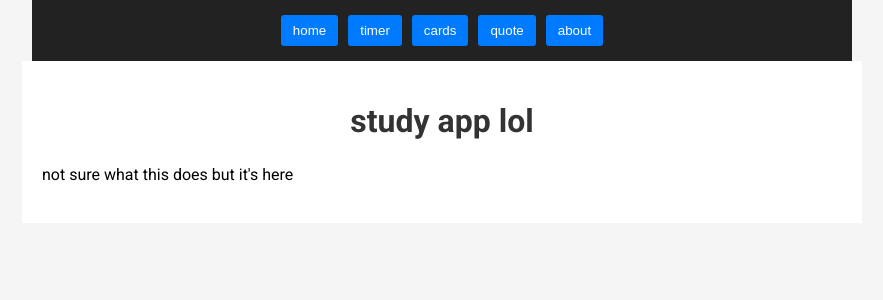
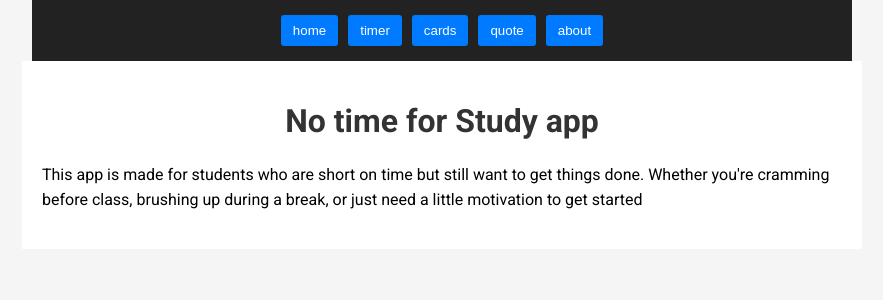
Before and after one commit to Varahran/uniii, a React (Create React App) app in the folder last-minute-study-app/: page / in a window 1280 px wide. Shown: the top 300 px of the page, without its empty margins (198-1081 px from the left). Built offline with nearby package versions, Linux system fonts and the light colour scheme.

Commit message:
Update App.js

```diff
--- a/last-minute-study-app/src/App.js
+++ b/last-minute-study-app/src/App.js
@@ -20,7 +20,7 @@ function App() {
   ];
 
   const runTimer = () => {
-    let t = 5;
+    let t = 100;
     setCount(t);
     let i = setInterval(() => {
       t -= 1;
@@ -42,14 +42,15 @@ function App() {
       <div style={{ padding: '20px', margin: "0 auto", maxWidth: "800px", background: '#fff' }}>
         {page == 'home' && (
           <>
-            <h1>study app lol</h1>
-            <p>not sure what this does but it's here</p>
+            <h1>No time for Study app</h1>
+            <p>This app is made for students who are short on time but still want to get things done.
+               Whether you're cramming before class, brushing up during a break, or just need a little motivation to get started</p>
           </>
         )}
 
         {page == 'timer' && (
           <>
-            <h2>5 sec timer</h2>
+            <h2>100 sec timer </h2>
             <button onClick={runTimer}>go</button>
             <p>{count > 0 ? count + ' sec' : 'done'}</p>
           </>
```
